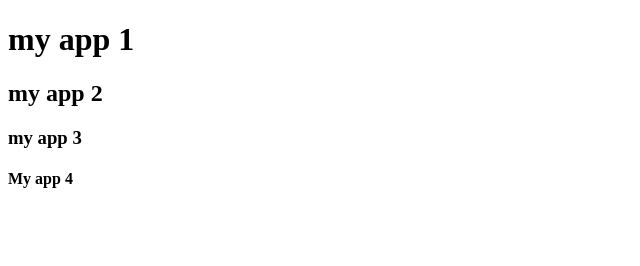
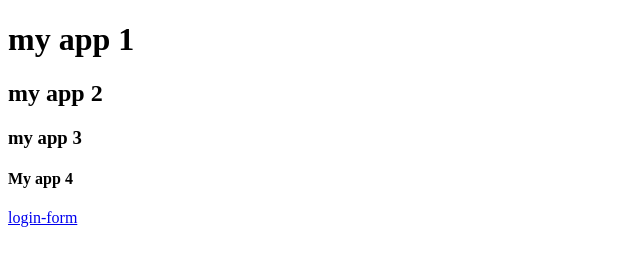
Before and after one commit to nazmulislamprofile/demo, a plain HTML site: page index.html in a window 1280 px wide. Shown: the whole page, without its empty margins (0-640 px from the left). Drawn offline with Linux system fonts and the light colour scheme.

Commit message:
login-form link

```diff
--- a/index.html
+++ b/index.html
@@ -10,5 +10,6 @@
     <h2>my app 2</h2>
     <h3>my app 3</h3>
     <h4>My app 4</h4>
+    <a href="./login-form.html">login-form</a>
 </body>
 </html>
```
